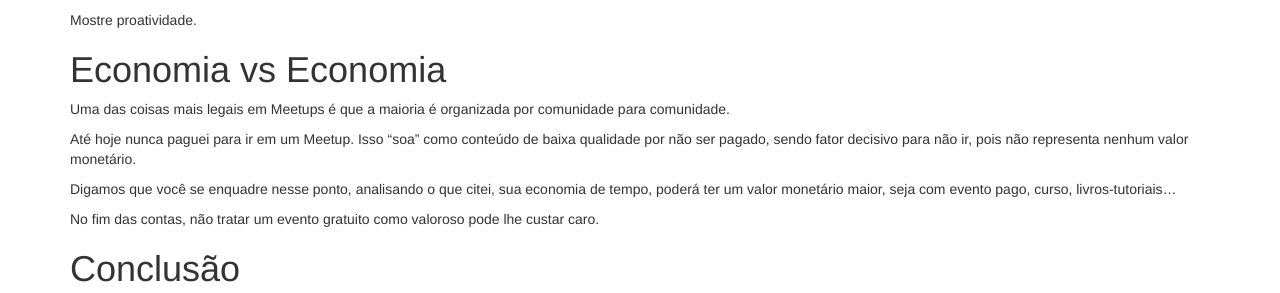
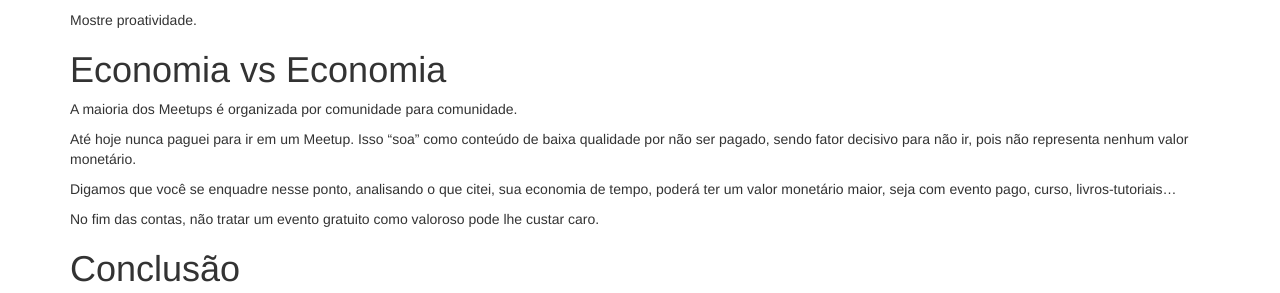
Before and after one commit to PHPSC/phpsc.github.io, a Jekyll site: the page built from _posts/2017-02-07-por-que-participar-de-meetups.md, in a window 1280 px wide. Shown: the part 1747-2040 px from the top of the page. Built offline with Jekyll 4.4.1, drawn with Linux system fonts in a browser that asks for light colours; nearby versions of some CDN libraries; Markdown is read by kramdown in place of the engine named in the settings; comment, search, counter and statistics services are not loaded; a style sheet for code colours, icons or effects is not loaded.

Commit message:
Removido o mais legal repetido =D

```diff
--- a/_posts/2017-02-07-por-que-participar-de-meetups.md
+++ b/_posts/2017-02-07-por-que-participar-de-meetups.md
@@ -43,7 +43,7 @@ O motivo para mostrar seus habilidades e perfil poderá ajudar você a encontrar
 Mostre proatividade.
 
 # Economia vs Economia
-Uma das coisas mais legais em Meetups é que a maioria é organizada por comunidade para comunidade.
+A maioria dos Meetups é organizada por comunidade para comunidade.
 
 Até hoje nunca paguei para ir em um Meetup. Isso "soa" como conteúdo de baixa qualidade por não ser pagado, sendo fator decisivo para não ir, pois não representa nenhum valor monetário.
 
```
